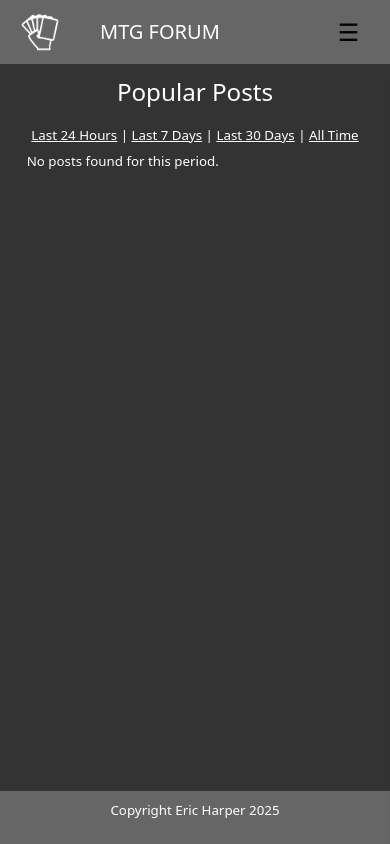
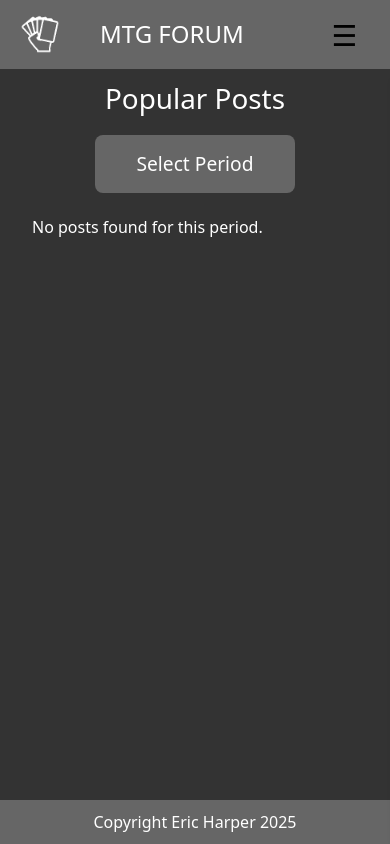
Before and after one commit to Arcandrus/mtg-forum, a Django app: page /popular/ in a window 390 px wide. Run offline with Django 5.2, Linux system fonts and the light colour scheme; a user stored in the database is signed in; data comes from the database, SQL or seed files in the repository; data that the repository does not hold is empty; some libraries are stand-ins or nearby versions.

Commit message:
Making adjustments to mobile display

```diff
--- a/posts/templates/posts/popular.html
+++ b/posts/templates/posts/popular.html
@@ -5,11 +5,24 @@
     <div class="text-center">
         <h1>Popular Posts</h1>
         {% if user.is_authenticated %}
-        <div class="filter-links pb-2">
-            <a href="{% url 'popular_posts' %}?period=24h" class="{% if period == '24h' %}active{% endif %}">Last 24 Hours</a> |
-            <a href="{% url 'popular_posts' %}?period=7d" class="{% if period == '7d' %}active{% endif %}">Last 7 Days</a> |
-            <a href="{% url 'popular_posts' %}?period=30d" class="{% if period == '30d' %}active{% endif %}">Last 30 Days</a> |
-            <a href="{% url 'popular_posts' %}?period=all" class="{% if period == 'all' %}active{% endif %}">All Time</a>
+        <div class="nav-wrapper">
+            <button class="nav-toggle" id="nav-toggle" aria-expanded="false" aria-controls="nav-menu">
+                Select Period
+            </button>
+            <ul id="nav-menu" class="nav justify-content-center">
+                <li class="nav-item">
+                    <a class="nav-link" href="{% url 'popular_posts' %}?period=24h" class="{% if period == '24h' %}active{% endif %}" role="menuitem">Last 24 Hours</a>
+                </li>
+                <li class="nav-item">
+                    <a class="nav-link" href="{% url 'popular_posts' %}?period=7d" class="{% if period == '7d' %}active{% endif %}" role="menuitem">Last 7 Days</a>
+                </li>
+                <li class="nav-item">
+                    <a class="nav-link" href="{% url 'popular_posts' %}?period=30d" class="{% if period == '30d' %}active{% endif %}" role="menuitem">Last 30 Days</a>
+                </li>
+                <li class="nav-item">
+                    <a class="nav-link" href="{% url 'popular_posts' %}?period=all" class="{% if period == 'all' %}active{% endif %}" role="menuitem">All Time</a>
+                </li>
+            </ul>
         </div>
     </div>
 
--- a/static/css/style.css
+++ b/static/css/style.css
@@ -188,6 +189,82 @@ h2 {
 .profile_details i {
     color: #999;
     margin-right: 6px;
+}
+
+.nav-toggle {
+    display: none;
+}
+
+/* Nav style */
+.nav-wrapper {
+    position: relative;
+    height: 80px;
+}
+
+.nav-toggle {
+    display: block;
+    width: 200px;
+    background-color: #666;
+    color: white;
+    border: none;
+    padding: 0.75em;
+    font-size: 1.2rem;
+    cursor: pointer;
+    margin: 0 auto;
+    border-radius: 8px;
+}
+
+.nav {
+    position: relative;
+    display: block;
+    max-height: 0;
+    overflow: hidden;
+    z-index: 1000;
+    opacity: 0;
+    pointer-events: none;
+    margin: 0 auto;
+    width: 200px;
+    border-radius: 8px;
+    transition: max-height 0.3s ease, opacity 0.3s ease, visibility 0.3s;
+}
+
+.nav.show {
+    margin: 0 auto;
+    max-height: 500px;
+    visibility: visible;
+    opacity: 1;
+    pointer-events: auto;
+    width: 200px;
+    border-radius: 8px;
+}
+
+.nav li {
+    border-bottom: 1px solid #ddd;
+}
+
+.nav li:last-child {
+    border-bottom: none;
+}
+
+.nav li:first-child {
+    border-top: 1px solid #ddd;
+}
+
+.nav-link {
+    background-color: #666;
+    text-align: center;
+    text-decoration: none;
+    color: white;
+}
+
+.nav-link:hover {
+    text-decoration: none;
+    color: #bbb;
+}
+
+.nav-link:active {
+    text-decoration: none;
+    color: #bbb;
 }
 
 /* Navigation list in sidebar */
@@ -627,6 +683,10 @@ footer {
     /* Ensures footer stays above other content */
 }
 
+footer>p {
+    margin: 0;
+}
+
 /* Hamburger menu button - initially hidden and positioned top-right */
 .hamburger {
     position: absolute;
@@ -706,173 +766,134 @@ ul.pagination li {
 /* Ensure Summernote popovers and toolbars display correctly inside Bootstrap modals */
 .note-popover,
 .note-editor {
-    z-index: 1056 !important; /* Bootstrap modal z-index is 1055 */
+    z-index: 1056 !important;
+    /* Bootstrap modal z-index is 1055 */
 }
 
-/* Responsive styles for medium screens (up to 1200px) */
-@media (max-width: 1200px) {
-
-    /* Profile container stacks vertically, center aligned */
-    .profile_container {
-        flex-direction: column;
-        align-items: center;
-        text-align: center;
-    }
-
-    /* Profile picture size limited, circular shape */
-    .profile_picture img {
-        max-width: 150px;
-        width: 100%;
-        height: auto;
-        border-radius: 50%;
-        /* Make image circular */
-    }
-
-    /* Profile details take full width on smaller screens */
-    .profile_details {
-        width: 100%;
-    }
+body.medium-layout .sidebar {
+    padding: 30px 8px 0 8px;
 }
 
 /* Responsive styles for smaller devices (up to 768px) */
-@media (max-width: 768px) {
-    /* Reduce base font size */
-    html {
+body.mobile-layout html {
     font-size: smaller;
 }
 
-    a {
+body.mobile-layout a {
     text-decoration: underline;
 }
 
-    .icon {
+body.mobile-layout .post-list {
+    margin-left: auto;
+    margin-right: auto;
+    padding-left: 10px;
+    padding-right: 10px;
+    width: 100%;
+    box-sizing: border-box;
+}
+
+body.mobile-layout .list-group-item {
+    width: 100%;
+}
+
+body.mobile-layout .icon {
     margin-left: 20px;
 }
 
-    /* Cards take full width */
-    .card {
+body.mobile-layout .card {
     width: 100%;
 }
 
-    .card-small {
+body.mobile-layout .card-small {
     margin: 0;
 }
 
-    /* Header adjustments */
-    header {
+body.mobile-layout header {
     justify-content: flex-start;
-        /* Align header content to left */
     padding: 0;
 }
 
-    /* Remove header spacer width */
-    .header-spacer {
+body.mobile-layout .header-spacer {
     width: 0;
 }
 
-    /* Header title positioning */
-    header h1 {
+body.mobile-layout header h1 {
     position: static;
-        /* Remove absolute positioning */
     transform: none;
-        /* Remove transform */
     text-align: left;
     margin-left: 20px;
     font-size: 1.5rem;
 }
 
-    /* Pagination centering */
-    ul.pagination {
+body.mobile-layout ul.pagination {
     justify-content: center;
 }
 
-    /* Pagination items take 5% width, center text, add bottom margin */
-    ul.pagination li {
+body.mobile-layout ul.pagination li {
     flex-basis: 5%;
     text-align: center;
     margin-bottom: 0.4rem;
 }
 
-    /* Sidebar styling for mobile: fixed, hidden offscreen initially */
-    .sidebar {
+body.mobile-layout .sidebar {
     position: fixed;
     top: 80px;
-        /* Below header */
     right: 0;
     left: auto;
     transform: translateX(100%);
-        /* Move sidebar off screen */
     width: 60vw;
     height: calc(100% - 80px);
-        /* Full height minus header */
     z-index: 15;
     padding: 20px;
     overflow-y: auto;
     box-shadow: 2px 0 5px rgba(0, 0, 0, 0.1);
     transition: transform 0.3s ease-in-out;
-        /* Smooth slide in/out */
     max-width: none;
-        /* Remove max width constraint */
 }
 
-    /* Sidebar visible state: slide back into view */
-    .sidebar.open {
+body.mobile-layout .sidebar.open {
     transform: translateX(0);
 }
 
-    /* Show hamburger menu button on small screens */
-    .hamburger {
+body.mobile-layout .hamburger {
     display: block;
 }
 
-    /* Page wrapper stacks vertically, no padding/margin */
-    .page-wrapper {
+body.mobile-layout .page-wrapper {
     flex-direction: column;
     padding: 0;
     margin: 0;
 }
 
-    /* Content margins adjusted for mobile */
-    .content {
+body.mobile-layout .content {
     margin-top: 30px;
-        margin-bottom: 130px;
+    margin-bottom: 60px;
     margin-left: 0;
     max-width: 100%;
 }
 
-    /* Overlay behind sidebar - hidden by default */
-    #sidebar-overlay {
+body.mobile-layout #sidebar-overlay {
     display: none;
     position: fixed;
     top: 80px;
-        /* Matches sidebar top */
     left: 0;
     width: 100%;
     height: calc(100% - 80px);
     background-color: rgba(0, 0, 0, 0.5);
-        /* Semi-transparent black */
     z-index: 14;
-        /* Below sidebar */
 }
 
-    /* Show overlay when active */
-    #sidebar-overlay.active {
+body.mobile-layout #sidebar-overlay.active {
     display: block;
-    }
 }
 
 /* Responsive tweaks for very small devices (up to 480px) */
-@media (max-width: 480px) {
-
-    /* Smaller font and padding for search input */
-    .search-wrapper input[type="text"] {
+body.mobile-layout .search-wrapper input[type="text"] {
     font-size: 0.9rem;
     padding: 0.3em 0.4em;
 }
 
-    /* Smaller font and padding for search button */
-    .search-wrapper button {
+body.mobile-layout .search-wrapper button {
     padding: 0.3em 0.6em;
     font-size: 0.9rem;
 }
-}
--- /dev/null
+++ b/static/js/screen_check.js
@@ -0,0 +1,47 @@
+function applyResponsiveClass() {
+  const body = document.body;
+  const width = window.visualViewport ? window.visualViewport.width : window.innerWidth;
+  const isTouchLandscape = window.matchMedia("(orientation: landscape) and (pointer: coarse)").matches;
+
+  body.classList.remove('mobile-layout', 'medium-layout', 'default-layout');
+
+  if (width <= 768) {
+    body.classList.add('mobile-layout');
+  } else if (width > 768 && isTouchLandscape) {
+    body.classList.add('mobile-layout');
+  } else if (width > 768 && width < 1200) {
+    body.classList.add('medium-layout');
+  } else {
+    body.classList.add('default-layout');
+  }
+}
+
+window.addEventListener('load', () => {
+  // Delay to let viewport settle
+  setTimeout(applyResponsiveClass, 100);
+});
+
+window.addEventListener('resize', applyResponsiveClass);
+
+// Run on initial load
+window.addEventListener('DOMContentLoaded', applyResponsiveClass);
+
+// Run on orientation change
+window.addEventListener('orientationchange', () => {
+    setTimeout(applyResponsiveClass, 50);
+});
+
+// Run on resize
+window.addEventListener('resize', () => {
+    setTimeout(applyResponsiveClass, 50);
+});
+
+
+const navToggle = document.getElementById('nav-toggle');
+const navMenu = document.getElementById('nav-menu');
+
+navToggle.addEventListener('click', () => {
+    const isExpanded = navToggle.getAttribute('aria-expanded') === 'true';
+    navToggle.setAttribute('aria-expanded', !isExpanded);
+    navMenu.classList.toggle('show');
+});
--- a/templates/base.html
+++ b/templates/base.html
@@ -31,7 +31,7 @@
     <title>MTG Forum</title>
 </head>
 
-<body>
+<body class="">
     <header>
         <img class="icon" alt="Brand Icon" src="{% static 'image/card.png' %}">
         <h1>MTG FORUM</h1>
@@ -129,6 +129,7 @@
     <script src="{% static 'js/post_edit.js' %}"></script>
     <script src="{% static 'js/messages.js' %}"></script>
     <script src="{% static 'js/favourite.js' %}"></script>
+    <script src="{% static 'js/screen_check.js' %}"></script>
 
     <!-- Hamburger -->
     <script>
```
Also changed, not shown: other parts of static/css/style.css (+6 -26 lines), posts/templates/posts/categories.html (+5 -5 lines), users/templates/users/profile.html (+7 -2 lines), users/templates/users/user_commented_posts.html (+9 -2 lines), users/templates/users/user_posts.html (+9 -2 lines). Lines whose indentation alone changed are shown as unchanged.
